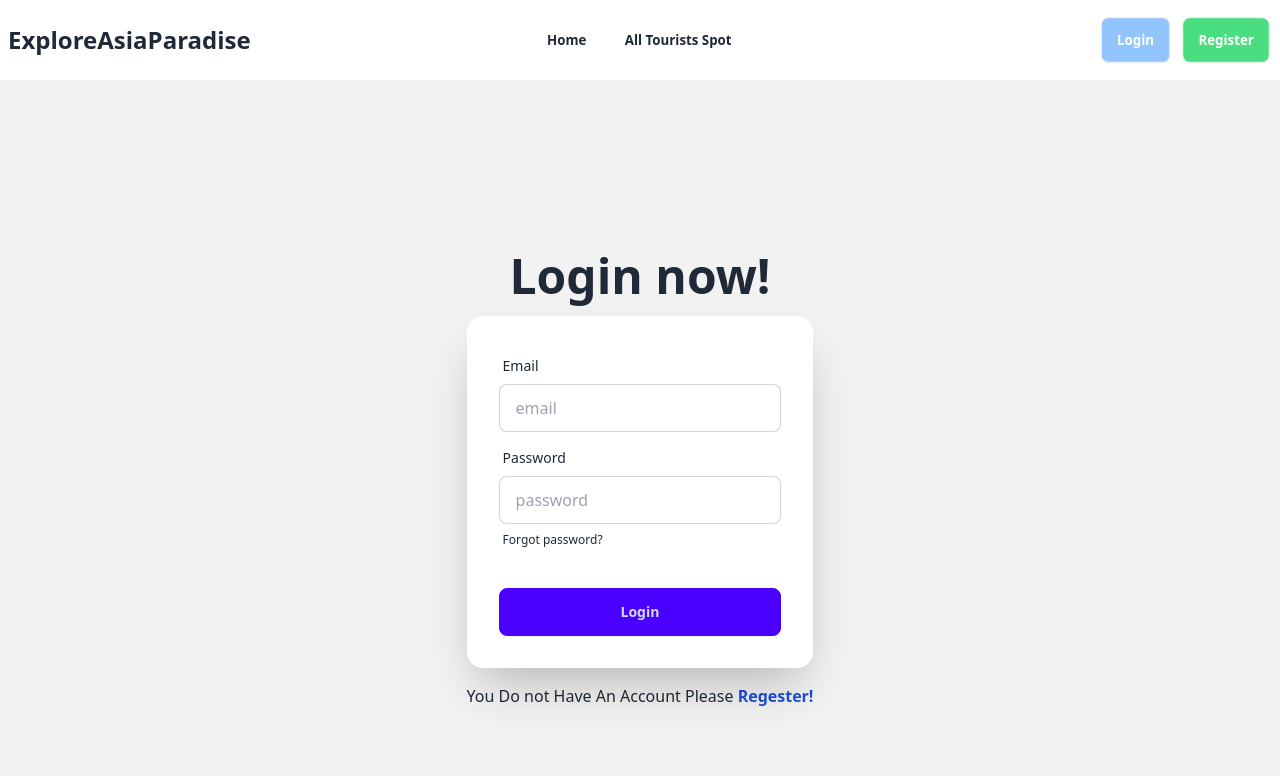
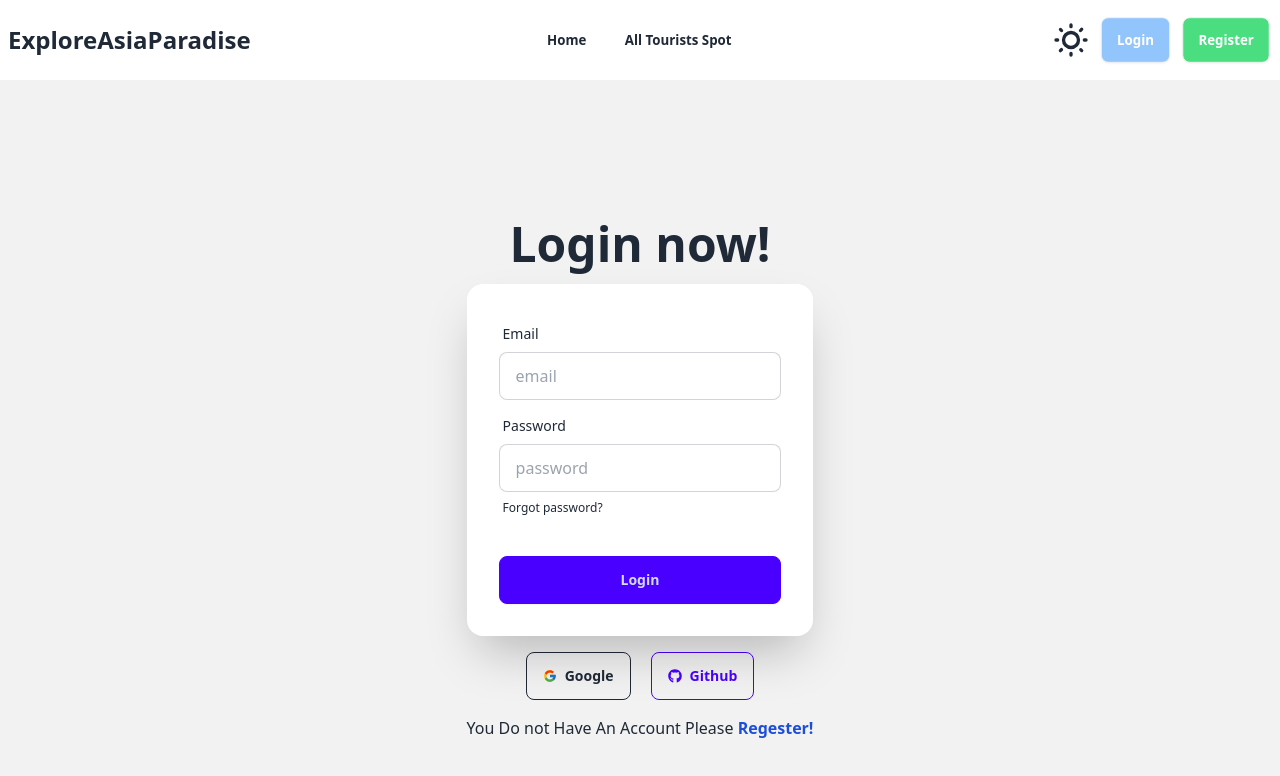
Before and after one commit to safin878/A10-client-side, a React (Vite) app: page /login in a window 1280 px wide. Shown: the top 776 px of the page. Built offline with nearby package versions, Linux system fonts and the light colour scheme; no server answers.

Commit message:
google and git autehntication completed

```diff
--- a/package.json
+++ b/package.json
@@ -16,6 +16,7 @@
     "react": "^18.2.0",
     "react-dom": "^18.2.0",
     "react-hook-form": "^7.51.3",
+    "react-icons": "^5.1.0",
     "react-router-dom": "^6.23.0",
     "sort-by": "^1.2.0",
     "sweetalert2": "^11.10.8"
--- a/src/Components/Navbar/Navbar.jsx
+++ b/src/Components/Navbar/Navbar.jsx
@@ -2,6 +2,7 @@
 import { AuthContext } from "../../Provider/Authprovider";
 import { useContext } from "react";
 import auth from "../../firebase/firebase.init";
+import Swal from "sweetalert2";
 
 const Navbar = () => {
   const { user, logout } = useContext(AuthContext);
@@ -10,6 +11,12 @@
       .then(() => {
         // Sign-out successful.
         console.log("Sign-out successful");
+        Swal.fire({
+          title: "success",
+          text: "Logout successful",
+          icon: "success",
+          confirmButtonText: "Ok",
+        });
       })
       .catch((error) => {
         // An error happened.
@@ -71,7 +78,34 @@
         <div className="navbar-center hidden lg:flex ">
           <ul className="menu menu-horizontal px-1">{navlinks}</ul>
         </div>
-        <div className="navbar-end hidden lg:inline-flex">
+
+        <div className="navbar-end hidden lg:inline-flex gap-2">
+          <label className="swap swap-rotate">
+            {/* this hidden checkbox controls the state */}
+            <input
+              type="checkbox"
+              className="theme-controller"
+              value="synthwave"
+            />
+
+            {/* sun icon */}
+            <svg
+              className="swap-off fill-current w-10 h-10"
+              xmlns="http://www.w3.org/2000/svg"
+              viewBox="0 0 24 24"
+            >
+              <path d="M5.64,17l-.71.71a1,1,0,0,0,0,1.41,1,1,0,0,0,1.41,0l.71-.71A1,1,0,0,0,5.64,17ZM5,12a1,1,0,0,0-1-1H3a1,1,0,0,0,0,2H4A1,1,0,0,0,5,12Zm7-7a1,1,0,0,0,1-1V3a1,1,0,0,0-2,0V4A1,1,0,0,0,12,5ZM5.64,7.05a1,1,0,0,0,.7.29,1,1,0,0,0,.71-.29,1,1,0,0,0,0-1.41l-.71-.71A1,1,0,0,0,4.93,6.34Zm12,.29a1,1,0,0,0,.7-.29l.71-.71a1,1,0,1,0-1.41-1.41L17,5.64a1,1,0,0,0,0,1.41A1,1,0,0,0,17.66,7.34ZM21,11H20a1,1,0,0,0,0,2h1a1,1,0,0,0,0-2Zm-9,8a1,1,0,0,0-1,1v1a1,1,0,0,0,2,0V20A1,1,0,0,0,12,19ZM18.36,17A1,1,0,0,0,17,18.36l.71.71a1,1,0,0,0,1.41,0,1,1,0,0,0,0-1.41ZM12,6.5A5.5,5.5,0,1,0,17.5,12,5.51,5.51,0,0,0,12,6.5Zm0,9A3.5,3.5,0,1,1,15.5,12,3.5,3.5,0,0,1,12,15.5Z" />
+            </svg>
+
+            {/* moon icon */}
+            <svg
+              className="swap-on fill-current w-10 h-10"
+              xmlns="http://www.w3.org/2000/svg"
+              viewBox="0 0 24 24"
+            >
+              <path d="M21.64,13a1,1,0,0,0-1.05-.14,8.05,8.05,0,0,1-3.37.73A8.15,8.15,0,0,1,9.08,5.49a8.59,8.59,0,0,1,.25-2A1,1,0,0,0,8,2.36,10.14,10.14,0,1,0,22,14.05,1,1,0,0,0,21.64,13Zm-9.5,6.69A8.14,8.14,0,0,1,7.08,5.22v.27A10.15,10.15,0,0,0,17.22,15.63a9.79,9.79,0,0,0,2.1-.22A8.11,8.11,0,0,1,12.14,19.73Z" />
+            </svg>
+          </label>
           {user ? (
             <div className="flex gap-2">
               <div
--- a/src/Pages/Login/Login.jsx
+++ b/src/Pages/Login/Login.jsx
@@ -1,8 +1,48 @@
 import { useContext } from "react";
 import { AuthContext } from "../../Provider/Authprovider";
 import { Link } from "react-router-dom";
+import Swal from "sweetalert2";
+import { FaGithub } from "react-icons/fa";
+import auth from "../../firebase/firebase.init";
+import { FcGoogle } from "react-icons/fc";
+import { GithubAuthProvider } from "firebase/auth";
+import { GoogleAuthProvider } from "firebase/auth";
+
 const Login = () => {
-  const { login } = useContext(AuthContext);
+  const { login, Googlelog, Gitglelog } = useContext(AuthContext);
+
+  const providergit = new GithubAuthProvider();
+  const provider = new GoogleAuthProvider();
+
+  const hog = (e) => {
+    e.preventDefault();
+    Googlelog(auth, provider)
+      .then((result) => {
+        // Signed in
+
+        console.log("Login Successfully", result);
+
+        // ...
+      })
+      .catch((error) => {
+        console.log(error);
+      });
+  };
+
+  const hogit = (e) => {
+    e.preventDefault();
+    Gitglelog(auth, providergit)
+      .then((result) => {
+        // Signed in
+
+        console.log("Login Successfully by GitHub", result);
+
+        // ...
+      })
+      .catch((error) => {
+        console.log(error);
+      });
+  };
 
   const handelonlog = (e) => {
     e.preventDefault();
@@ -14,11 +54,23 @@
       .then((result) => {
         // Signed in
         console.log(result.user);
+        Swal.fire({
+          title: "success",
+          text: "Login successful",
+          icon: "success",
+          confirmButtonText: "Ok",
+        });
 
         // ...
       })
       .catch((error) => {
         console.log(error);
+        Swal.fire({
+          title: "Error!",
+          text: "Something went wrong!",
+          icon: "error",
+          confirmButtonText: "OK",
+        });
       });
   };
   return (
@@ -64,6 +116,20 @@
               </div>
             </form>
           </div>
+          <div className="flex gap-5">
+            <button onClick={hog} className="btn btn-outline">
+              <span>
+                <FcGoogle />
+              </span>
+              Google
+            </button>
+            <button onClick={hogit} className="btn btn-outline btn-primary">
+              <span>
+                <FaGithub />
+              </span>
+              Github
+            </button>
+          </div>
           <p>
             {" "}
             You Do not Have An Account Please{" "}
```
Also changed, not shown: 1 other file (tests, documents, lock files or other folders).
